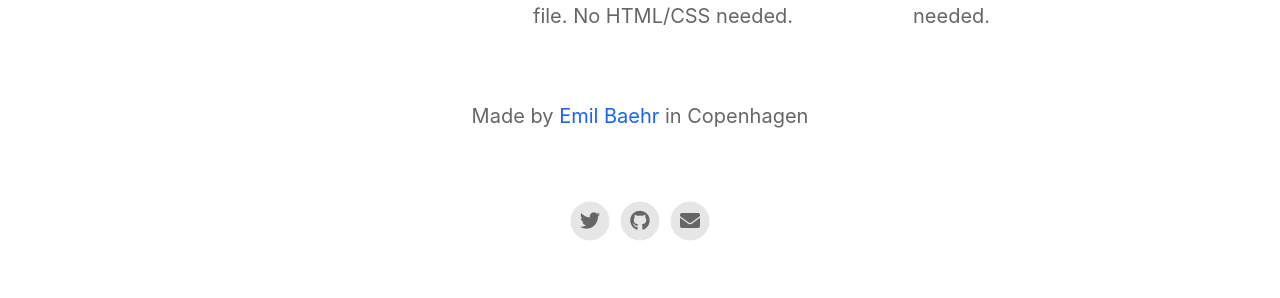
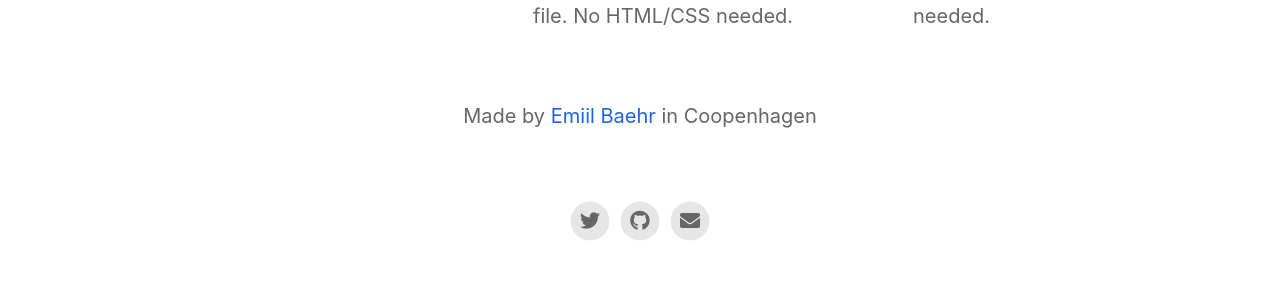
Before and after one commit to nomasdynamics/RPMmtr, a Jekyll site: the page built from index.html, in a window 1280 px wide. Shown: the part 1623-1921 px from the top of the page. Built offline with Jekyll 4.4.1, drawn with Linux system fonts in a browser that asks for light colours; nearby versions of some CDN libraries.

Commit message:
Update _config.yml

```diff
--- a/_config.yml
+++ b/_config.yml
@@ -19,9 +19,9 @@ enable_smart_app_banner                   : true
 
 
 # Information About Yourself
-your_name                                 : Emil Baehr
+your_name                                 : Emiil Baehr
 your_link                                 : https://emilbaehr.com
-your_city                                 : Copenhagen
+your_city                                 : Coopenhagen
 email_address                             : emil.baehr@gmail.com
 facebook_username                         :
 instagram_username                        : ebaehr
```
